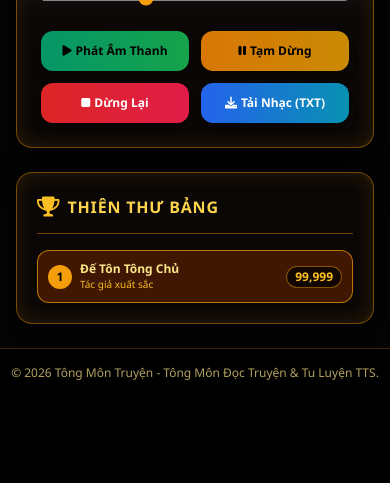
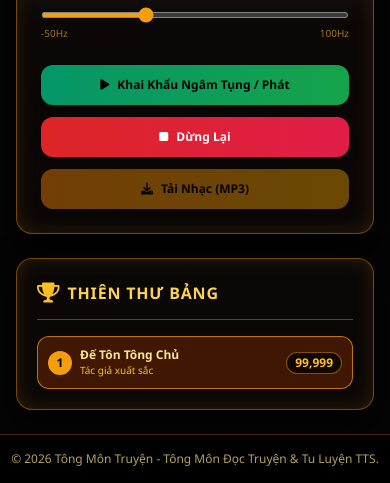
Before and after one commit to Thanh-art123/tts-appp, a Flask app: page / in a window 390 px wide; the page is wider, and only the part inside the window is pictured. Shown: the part 848-1331 px from the top of that part. Before the commit the page ends 1228 px from the top of that part, so only its background shows below. Run offline with Flask 3, Linux system fonts and the light colour scheme; some libraries are stand-ins or nearby versions.

Commit message:
Update index.html

```diff
--- a/templates/index.html
+++ b/templates/index.html
@@ -19,47 +19,58 @@
             <div>
                 <label class="block text-xs font-bold text-amber-300 mb-1">Giọng Tôn Giả (Đổi trực tiếp):</label>
                 <select id="voice-select" class="w-full p-2.5 rounded-lg border border-amber-600/60 bg-black text-xs font-semibold text-amber-200 outline-none">
-                    <!-- Sẽ được nạp tự động giọng tiếng Việt -->
+                    <option value="vi-VN-AnNeural" selected>🎙 Microsoft An (Nữ Dịu Dàng)</option>
+                    <option value="vi-VN-HoaiMyNeural">👩 Hoài Mỹ (Nữ Thanh Thoát)</option>
+                    <option value="vi-VN-NamMinhNeural">👨 Nam Minh (Giọng Nam Trầm Ấm)</option>
                 </select>
             </div>
 
-            <!-- Tốc độ đọc -->
+            <!-- Tốc độ đọc (0.8x đến 3.5x) - Chỉnh được trực tiếp khi đang đọc -->
             <div>
                 <div class="flex justify-between text-xs text-amber-200 mb-1">
                     <span class="font-bold text-amber-300">Tốc độ đọc:</span>
                     <span id="rate-val" class="font-bold text-amber-400">1.0x</span>
                 </div>
-                <input type="range" id="rate-range" min="0.8" max="3.5" step="0.1" value="1.0" oninput="updateRateDisplay(this.value)" class="w-full h-1.5 accent-amber-500 rounded-lg cursor-pointer">
+                <input type="range" id="rate-range" min="0.8" max="3.5" step="0.1" value="1.0" oninput="updateRate(this.value)" class="w-full h-1.5 accent-amber-500 rounded-lg cursor-pointer">
+                <div class="flex justify-between text-[10px] text-amber-400/60 mt-0.5">
+                    <span>0.8x</span>
+                    <span>3.5x</span>
+                </div>
             </div>
 
-            <!-- Cao độ Hz -->
+            <!-- Cao độ Hz (-50Hz đến 100Hz) -->
             <div>
                 <div class="flex justify-between text-xs text-amber-200 mb-1">
                     <span class="font-bold text-amber-300">Cao độ Hz:</span>
-                    <span id="pitch-val" class="font-bold text-amber-400">1.0</span>
+                    <span id="pitch-val" class="font-bold text-amber-400">0Hz</span>
                 </div>
-                <input type="range" id="pitch-range" min="0.5" max="2.0" step="0.1" value="1.0" oninput="updatePitchDisplay(this.value)" class="w-full h-1.5 accent-amber-500 rounded-lg cursor-pointer">
+                <input type="range" id="pitch-range" min="-50" max="100" step="1" value="0" oninput="updatePitchDisplay(this.value)" class="w-full h-1.5 accent-amber-500 rounded-lg cursor-pointer">
+                <div class="flex justify-between text-[10px] text-amber-400/60 mt-0.5">
+                    <span>-50Hz</span>
+                    <span>100Hz</span>
+                </div>
             </div>
         </div>
 
-        <!-- CÁC NÚT ĐIỀU KHIỂN THỰC THI -->
-        <div class="grid grid-cols-2 sm:grid-cols-4 gap-3 pt-2">
-            <button onclick="startSpeech()" class="bg-gradient-to-r from-emerald-600 to-green-600 hover:from-emerald-500 hover:to-green-500 text-black font-extrabold py-3 rounded-xl shadow-lg transition flex items-center justify-center space-x-1 text-xs">
-                <i class="fa-solid fa-play"></i>
-                <span>Phát Âm Thanh</span>
+        <!-- BẢNG NÚT BẤM TINH GỌN (Chỉ có Nút Phát/Tắt, Nút Dừng, Nút Tải Nhạc) -->
+        <div class="grid grid-cols-1 sm:grid-cols-3 gap-3 pt-2">
+            <button onclick="toggleSpeech()" id="toggle-btn" class="bg-gradient-to-r from-emerald-600 to-green-600 hover:from-emerald-500 hover:to-green-500 text-black font-extrabold py-3 rounded-xl shadow-lg transition flex items-center justify-center space-x-2 text-xs">
+                <i class="fa-solid fa-play" id="play-icon"></i>
+                <span id="play-text">Khai Khẩu Ngâm Tụng / Phát</span>
             </button>
-            <button onclick="pauseSpeech()" class="bg-gradient-to-r from-amber-600 to-yellow-600 hover:from-amber-500 hover:to-yellow-500 text-black font-extrabold py-3 rounded-xl shadow-lg transition flex items-center justify-center space-x-1 text-xs">
-                <i class="fa-solid fa-pause"></i>
-                <span>Tạm Dừng</span>
-            </button>
-            <button onclick="stopSpeech()" class="bg-gradient-to-r from-red-600 to-rose-600 hover:from-red-500 hover:to-rose-500 text-white font-extrabold py-3 rounded-xl shadow-lg transition flex items-center justify-center space-x-1 text-xs">
+            <button onclick="stopSpeech()" class="bg-gradient-to-r from-red-600 to-rose-600 hover:from-red-500 hover:to-rose-500 text-white font-extrabold py-3 rounded-xl shadow-lg transition flex items-center justify-center space-x-2 text-xs">
                 <i class="fa-solid fa-stop"></i>
                 <span>Dừng Lại</span>
             </button>
-            <button onclick="downloadAudioFile()" class="bg-gradient-to-r from-blue-600 to-cyan-600 hover:from-blue-500 hover:to-cyan-500 text-white font-extrabold py-3 rounded-xl shadow-lg transition flex items-center justify-center space-x-1 text-xs">
+            <a id="download-btn" href="#" download="kinh_van.mp3" class="bg-gradient-to-r from-amber-600 to-yellow-600 hover:from-amber-500 hover:to-yellow-500 text-black font-extrabold py-3 rounded-xl shadow-lg transition flex items-center justify-center space-x-2 text-xs pointer-events-none opacity-50">
                 <i class="fa-solid fa-download"></i>
-                <span>Tải Nhạc (TXT)</span>
-            </button>
+                <span>Tải Nhạc (MP3)</span>
+            </a>
+        </div>
+
+        <!-- Phân đoạn Audio phát ẩn bên dưới -->
+        <div id="audio-player-wrapper" class="hidden">
+            <audio id="tts-audio-player" controls class="w-full accent-amber-500 rounded-lg mt-2"></audio>
         </div>
     </div>
 </div>
@@ -67,90 +78,103 @@
 
 {% block scripts %}
 <script>
-    let synth = window.speechSynthesis;
-    let voices = [];
-    let currentUtterance = null;
+    function updateRate(val) {
+        const rateVal = parseFloat(val).toFixed(1);
+        document.getElementById('rate-val').innerText = rateVal + "x";
 
-    function populateVoices() {
-        voices = synth.getVoices().filter(v => v.lang.includes('vi') || v.lang.includes('VN'));
-        const voiceSelect = document.getElementById('voice-select');
-        voiceSelect.innerHTML = '';
-
-        if (voices.length === 0) {
-            voices = synth.getVoices(); // Lấy tất cả nếu thiết bị không lọc sẵn mã vi
+        // Điều chỉnh tốc độ phát ngay lập tức real-time kể cả khi đang nghe
+        const player = document.getElementById('tts-audio-player');
+        if (player) {
+            player.playbackRate = parseFloat(val);
         }
-
-        voices.forEach((voice, index) => {
-            const option = document.createElement('option');
-            option.value = index;
-            option.textContent = `${voice.name} (${voice.lang})`;
-            voiceSelect.appendChild(option);
-        });
-    }
-
-    populateVoices();
-    if (synth.onvoiceschanged !== undefined) {
-        synth.onvoiceschanged = populateVoices;
-    }
-
-    function updateRateDisplay(val) {
-        document.getElementById('rate-val').innerText = parseFloat(val).toFixed(1) + "x";
     }
 
     function updatePitchDisplay(val) {
-        document.getElementById('pitch-val').innerText = parseFloat(val).toFixed(1);
+        document.getElementById('pitch-val').innerText = (val > 0 ? "+" : "") + val + "Hz";
     }
 
-    function startSpeech() {
+    async function toggleSpeech() {
+        const player = document.getElementById('tts-audio-player');
+        const playIcon = document.getElementById('play-icon');
+        const playText = document.getElementById('play-text');
+
+        // Nếu đang phát âm thanh thì bấm nút sẽ Tắt/Tạm dừng
+        if (player.src && !player.paused) {
+            player.pause();
+            playIcon.className = "fa-solid fa-play";
+            playText.innerText = "Phát Tiếp";
+            return;
+        }
+
+        // Nếu đang tạm dừng thì tiếp tục phát
+        if (player.src && player.paused && player.currentTime > 0) {
+            player.play();
+            playIcon.className = "fa-solid fa-pause";
+            playText.innerText = "Tắt / Tạm Dừng";
+            return;
+        }
+
+        // Nếu chưa tạo file âm thanh, tiến hành gọi server tổng hợp
         const text = document.getElementById('tts-text').value.trim();
+        const voice = document.getElementById('voice-select').value;
+        const rateVal = parseFloat(document.getElementById('rate-range').value);
+        const pitchVal = document.getElementById('pitch-range').value;
+
+        const pitch = (pitchVal > 0 ? "+" : "") + pitchVal + "Hz";
+        const ratePercent = Math.round((rateVal - 1.0) * 100);
+        const rate = (ratePercent >= 0 ? "+" : "") + ratePercent + "%";
+
+        const downloadBtn = document.getElementById('download-btn');
+
         if (!text) {
             alert("Xin hãy nhập nội dung cần đọc!");
             return;
         }
 
-        if (synth.paused) {
-            synth.resume();
-            return;
-        }
+        playText.innerText = "⏳ Đang Ngưng Tụ...";
 
-        synth.cancel();
+        try {
+            const response = await fetch('/tts', {
+                method: 'POST',
+                headers: { 'Content-Type': 'application/json' },
+                body: JSON.stringify({ text, voice, rate, pitch })
+            });
 
-        currentUtterance = new SpeechSynthesisUtterance(text);
-        const voiceIndex = document.getElementById('voice-select').value;
-        if (voices[voiceIndex]) {
-            currentUtterance.voice = voices[voiceIndex];
-        }
+            const resData = await response.json();
 
-        currentUtterance.rate = parseFloat(document.getElementById('rate-range').value);
-        currentUtterance.pitch = parseFloat(document.getElementById('pitch-range').value);
+            if (resData.success) {
+                player.src = resData.audio_url;
+                player.playbackRate = rateVal; // Áp dụng tốc độ đã chọn
 
-        synth.speak(currentUtterance);
-    }
+                // Mở khóa nút Tải Nhạc
+                downloadBtn.href = resData.audio_url;
+                downloadBtn.classList.remove('pointer-events-none', 'opacity-50');
 
-    function pauseSpeech() {
-        if (synth.speaking && !synth.paused) {
-            synth.pause();
+                player.play();
+                playIcon.className = "fa-solid fa-pause";
+                playText.innerText = "Tắt / Tạm Dừng";
+            } else {
+                alert("Lỗi: " + (resData.error || "Không thể tạo âm thanh"));
+                playText.innerText = "Khai Khẩu Ngâm Tụng / Phát";
+            }
+        } catch (err) {
+            alert("Lỗi kết nối tới máy chủ!");
+            playText.innerText = "Khai Khẩu Ngâm Tụng / Phát";
         }
     }
 
     function stopSpeech() {
-        synth.cancel();
-    }
+        const player = document.getElementById('tts-audio-player');
+        const playIcon = document.getElementById('play-icon');
+        const playText = document.getElementById('play-text');
 
-    function downloadAudioFile() {
-        const text = document.getElementById('tts-text').value.trim();
-        if (!text) {
-            alert("Không có nội dung để tải!");
-            return;
+        if (player) {
+            player.pause();
+            player.currentTime = 0;
         }
-        const blob = new Blob([text], { type: 'text/plain;charset=utf-8' });
-        const url = URL.createObjectURL(blob);
-        const a = document.createElement('a');
-        a.href = url;
-        a.download = 'kinh_van_tu_tien.txt';
-        document.body.appendChild(a);
-        a.click();
-        document.body.removeChild(a);
+
+        playIcon.className = "fa-solid fa-play";
+        playText.innerText = "Khai Khẩu Ngâm Tụng / Phát";
     }
 </script>
 {% endblock %}
```
